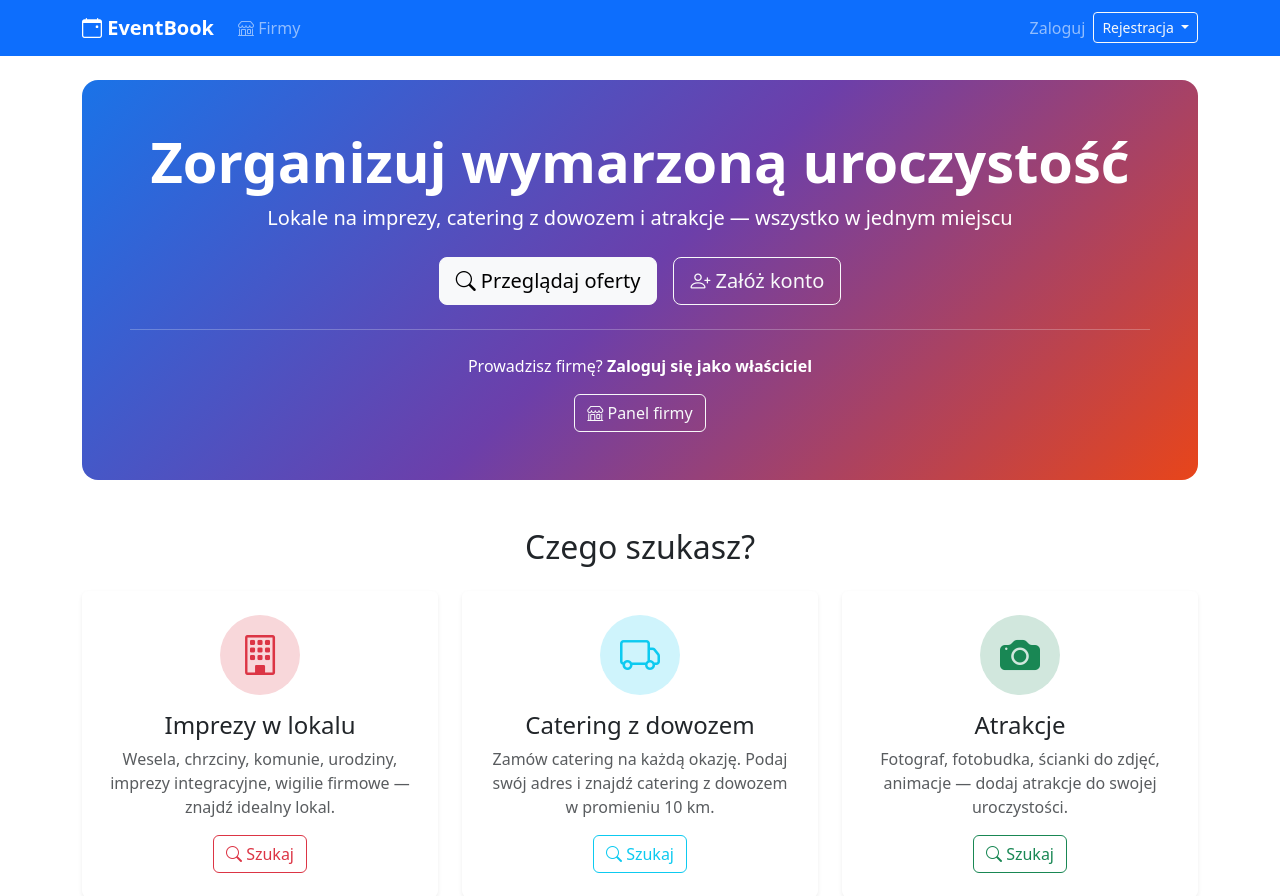
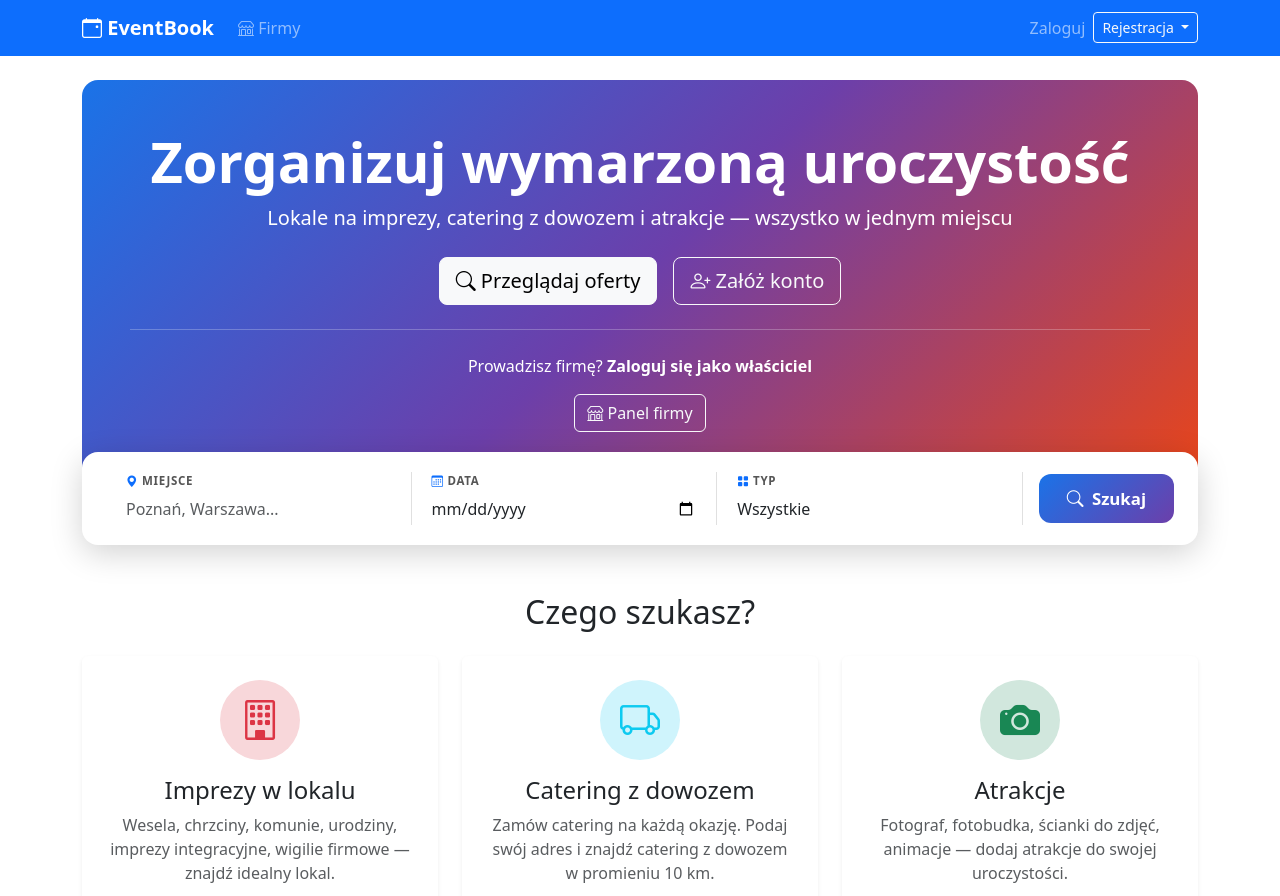
Before and after one commit to JanBober21/mojevent, a Django app: page / in a window 1280 px wide. Shown: the top 896 px of the page. Run offline with Django 5.2, Linux system fonts and the light colour scheme; data comes from the database, SQL or seed files in the repository; data that the repository does not hold is empty; parts of the project's set-up code (start-up, migrations or seed data) failed here and were passed over.

Commit message:
Pasek wyszukiwania na stronie glownej - miasto, data, typ; filtr daty w liscie firm

```diff
--- a/bookings/forms.py
+++ b/bookings/forms.py
@@ -117,6 +117,11 @@ class RestaurantSearchForm(forms.Form):
         label="Miasto",
         required=False,
         widget=forms.TextInput(attrs={"class": "form-control", "placeholder": "Miasto..."}),
+    )
+    event_date = forms.DateField(
+        label="Data",
+        required=False,
+        widget=forms.DateInput(attrs={"class": "form-control", "type": "date"}),
     )
     min_guests = forms.IntegerField(
         label="Min. gości",
--- a/bookings/views.py
+++ b/bookings/views.py
@@ -81,6 +81,12 @@ def restaurant_list(request):
             firm_type_filter = firm_type
         if city:
             qs = qs.filter(city__icontains=city)
+        event_date = form.cleaned_data.get("event_date")
+        if event_date:
+            booked_ids = Booking.objects.filter(
+                event_date=event_date,
+            ).exclude(status="cancelled").values_list("restaurant_id", flat=True)
+            qs = qs.exclude(pk__in=booked_ids)
         if min_guests:
             qs = qs.filter(max_guests__gte=min_guests)
         if max_price:
--- a/static/css/style.css
+++ b/static/css/style.css
@@ -74,6 +74,89 @@ footer {
     }
 }
 
+/* ── Search bar (booking-style) ───────────────────────────────────────────── */
+.search-bar-wrapper {
+    margin-top: -28px;
+    position: relative;
+    z-index: 10;
+}
+
+.search-bar {
+    background: #fff;
+    border-radius: 16px;
+    box-shadow: 0 8px 32px rgba(0,0,0,0.18);
+    padding: 20px 24px;
+}
+
+.search-bar .search-field {
+    border-right: 1px solid #e0e0e0;
+    padding: 0 20px;
+}
+
+.search-bar .search-field:last-of-type {
+    border-right: none;
+}
+
+.search-bar .search-field label {
+    font-size: 0.72rem;
+    font-weight: 700;
+    text-transform: uppercase;
+    letter-spacing: .06em;
+    color: #555;
+    margin-bottom: 4px;
+    display: block;
+}
+
+.search-bar .search-field .form-control,
+.search-bar .search-field .form-select {
+    border: none;
+    padding: 4px 0;
+    font-size: 1rem;
+    font-weight: 500;
+    box-shadow: none;
+    background: transparent;
+}
+
+.search-bar .search-field .form-control:focus,
+.search-bar .search-field .form-select:focus {
+    box-shadow: none;
+    border: none;
+}
+
+.search-bar .btn-search {
+    background: linear-gradient(135deg, #1a73e8, #6c3faa);
+    border: none;
+    border-radius: 12px;
+    padding: 12px 28px;
+    font-size: 1.05rem;
+    font-weight: 600;
+    color: #fff;
+    white-space: nowrap;
+}
+
+.search-bar .btn-search:hover {
+    opacity: .9;
+    color: #fff;
+}
+
+@media (max-width: 768px) {
+    .search-bar-wrapper {
+        margin-top: 0;
+    }
+    .search-bar {
+        border-radius: 12px;
+        padding: 16px;
+    }
+    .search-bar .search-field {
+        border-right: none;
+        border-bottom: 1px solid #e0e0e0;
+        padding: 8px 0;
+    }
+    .search-bar .search-field:last-of-type {
+        border-bottom: none;
+    }
+}
+
 /* Smooth page transitions */
 body {
     min-height: 100vh;
--- a/templates/bookings/home.html
+++ b/templates/bookings/home.html
@@ -4,7 +4,7 @@
 
 {% block content %}
 <!-- Hero -->
-<div class="hero-section text-center text-white rounded-4 p-5 mb-5">
+<div class="hero-section text-center text-white rounded-4 p-5 mb-0">
     <h1 class="display-4 fw-bold">Zorganizuj wymarzoną uroczystość</h1>
     <p class="lead mb-4">Lokale na imprezy, catering z dowozem i atrakcje — wszystko w jednym miejscu</p>
     <div class="d-flex justify-content-center gap-3">
@@ -34,6 +34,54 @@
         </a>
     </div>
     {% endif %}
+</div>
+
+<!-- Pasek wyszukiwania -->
+<div class="search-bar-wrapper mb-5">
+    <form action="{% url 'restaurant_list' %}" method="get" class="search-bar">
+        <div class="row align-items-center g-0">
+
+            <!-- Miejsce -->
+            <div class="col-12 col-md search-field">
+                <label for="sb-city"><i class="bi bi-geo-alt-fill text-primary"></i> Miejsce</label>
+                <input type="text" id="sb-city" name="city" class="form-control"
+                       placeholder="Poznań, Warszawa..." list="city-suggestions" autocomplete="off">
+                <datalist id="city-suggestions">
+                    <option value="Poznań">
+                    <option value="Warszawa">
+                    <option value="Wrocław">
+                    <option value="Gdańsk">
+                    <option value="Kraków">
+                </datalist>
+            </div>
+
+            <!-- Data -->
+            <div class="col-12 col-md search-field">
+                <label for="sb-date"><i class="bi bi-calendar3 text-primary"></i> Data</label>
+                <input type="date" id="sb-date" name="event_date" class="form-control"
+                       min="{% now 'Y-m-d' %}">
+            </div>
+
+            <!-- Typ -->
+            <div class="col-12 col-md search-field">
+                <label for="sb-type"><i class="bi bi-grid-fill text-primary"></i> Typ</label>
+                <select id="sb-type" name="firm_type" class="form-select">
+                    <option value="">Wszystkie</option>
+                    <option value="venue">Imprezy w lokalu</option>
+                    <option value="catering">Catering z dowozem</option>
+                    <option value="attraction">Atrakcje</option>
+                </select>
+            </div>
+
+            <!-- Przycisk -->
+            <div class="col-12 col-md-auto ps-md-3 pt-3 pt-md-0">
+                <button type="submit" class="btn btn-search w-100">
+                    <i class="bi bi-search me-1"></i> Szukaj
+                </button>
+            </div>
+
+        </div>
+    </form>
 </div>
 
 <!-- 3 główne kategorie -->
--- a/templates/bookings/restaurant_list.html
+++ b/templates/bookings/restaurant_list.html
@@ -38,6 +38,10 @@
             <div class="col-md-3">
                 <label class="form-label">Miasto</label>
                 {{ form.city }}
+            </div>
+            <div class="col-md-2">
+                <label class="form-label"><i class="bi bi-calendar3"></i> Data</label>
+                {{ form.event_date }}
             </div>
             <div class="col-md-2">
                 <label class="form-label">Min. gości</label>
```
